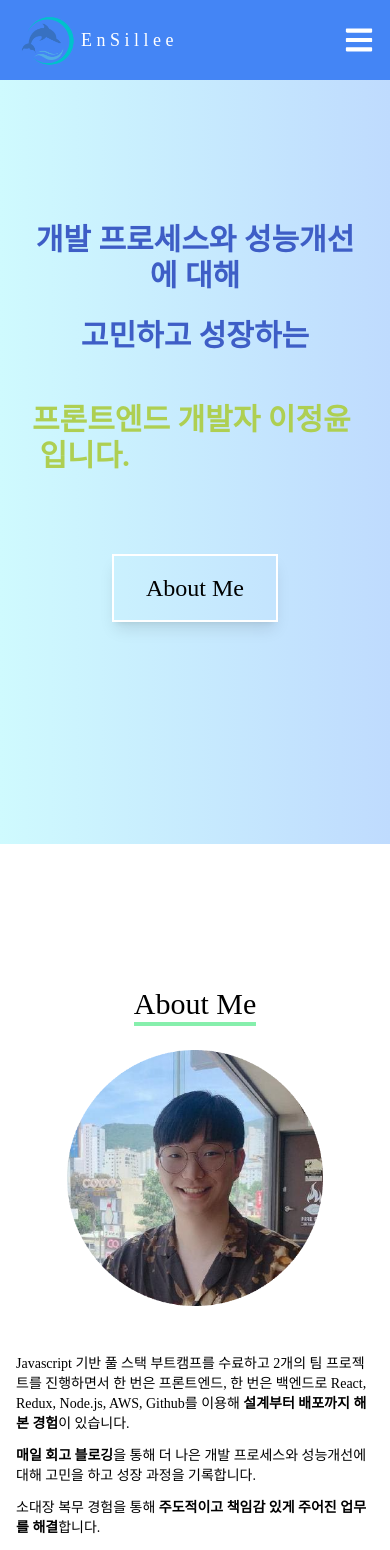
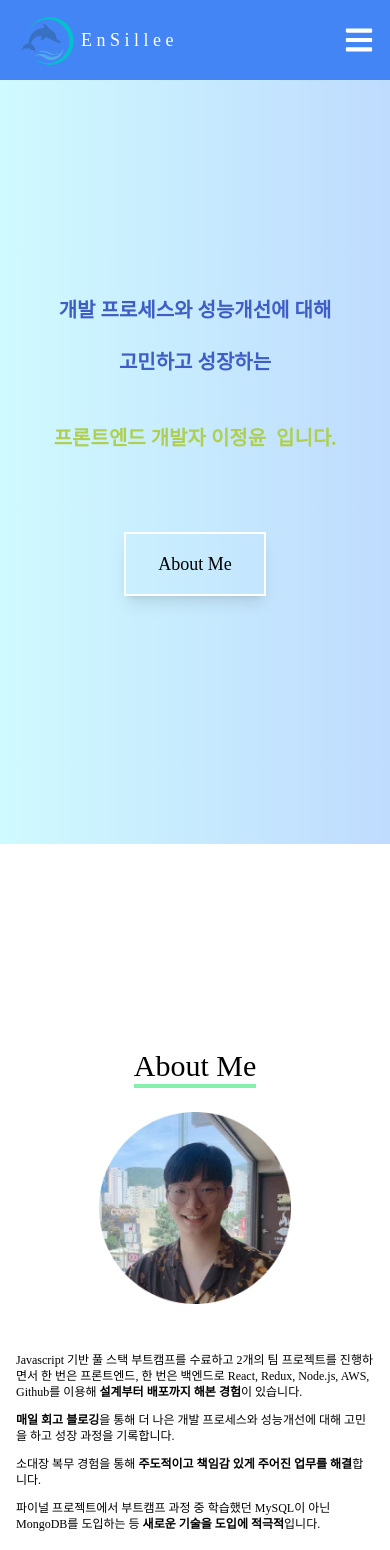
Before and after one commit to EnSillee/Portfolio, a React (Create React App) app: page / in a window 390 px wide. Shown: the top 1550 px of the page. Built offline with nearby package versions, Linux system fonts and the light colour scheme.

Commit message:
Fix responsive css - home, about.jsx

```diff
--- a/src/components/About.jsx
+++ b/src/components/About.jsx
@@ -18,25 +18,25 @@ const About = () => {
               <img
                 src={profileimg}
                 alt="profile"
-                className=" mx-auto w-[16rem] sm:w-[20rem] md:w-[24rem] "
+                className=" mx-auto w-[12rem] sm:w-[15rem] md:w-[18rem] lg:w-[24rem] "
               />
             </span>
           </div>
 
           <div className='nanum'>
-            <p className=' mt-4 pb-3 md:pt-0 md:mt-8 text-sm md:text-lg  lg:text-xl'>
+            <p className=' mt-4 pb-3 md:pt-0 md:mt-8 text-xs sm:text-sm lg:text-xl'>
               Javascript 기반 풀 스택 부트캠프를 수료하고 2개의 팀 프로젝트를
               진행하면서 한 번은 프론트엔드, 한 번은 백엔드로 React, Redux,
               Node.js, AWS, Github를 이용해 <strong>설계부터 배포까지 해본 경험</strong>이
               있습니다.
             </p>
-            <p className=' pb-3 text-sm md:text-lg '>
+            <p className=' pb-3 text-xs sm:text-sm lg:text-xl '>
              <strong>매일 회고 블로깅</strong>을 통해 더 나은 개발 프로세스와 성능개선에 대해 고민을 하고 성장 과정을 기록합니다.
             </p>
-            <p className=' pb-3 text-sm md:text-lg '>
+            <p className=' pb-3  text-xs sm:text-sm lg:text-xl '>
             소대장 복무 경험을 통해  <strong>주도적이고 책임감 있게 주어진 업무를 해결</strong>합니다.
             </p>
-            <p className=' pb-20 mb-12 text-sm md:text-lg md:pb-0'>
+            <p className=' pb-20 mb-16 text-xs sm:text-sm lg:text-xl md:pb-0 md:mb-0'>
             파이널 프로젝트에서 부트캠프 과정 중 학습했던 MySQL이 아닌 MongoDB를 도입하는 등 <strong>새로운 기술을 도입에 적극적</strong>입니다.
             </p>
           </div>
--- a/src/components/Home.jsx
+++ b/src/components/Home.jsx
@@ -8,12 +8,12 @@ const Home = () => {
       {/* Container */}
       <div className="max-w-[1000px] mx-auto px-8 flex flex-col justify-center items-center h-full">
         <p className=" text-blue-300"></p>
-        <h1 className=" text-3xl sm:text-4xl md:text-5xl font-bold text-[#3e5ec6]">
-          <div className='mb-6 text-center'>개발 프로세스와 성능개선에 대해</div>
+        <h1 className=" text-xl xs:text-3xl sm:text-4xl md:text-5xl font-bold text-[#3e5ec6]">
+          <div className='mb-6 mt-12 text-center md:mt-24'>개발 프로세스와 성능개선에 대해</div>
           {/* <div className='mb-6 text-center'>미션과 비전에 대해</div> */}
           <div className=' text-center'>고민하고 성장하는</div>
         </h1>
-        <h2 className=" text-3xl sm:text-4xl md:text-5xl font-bold text-[#aecf52] pt-12">
+        <h2 className=" text-xl xs:text-3xl sm:text-4xl md:text-5xl font-bold text-[#aecf52] pt-12">
           프론트엔드 개발자 이정윤 &nbsp;
           <span>
 
@@ -28,7 +28,7 @@ const Home = () => {
               to="about"
               smooth={true}
               duration={200}
-              className=" text-2xl duration-300 group text-black border-2 border-white px-8 py-4 mt-12 flex items-center hover:bg-white hover:scale-110 shadow-lg"
+              className=" text-lg xs:text-1xl sm:text-2xl md:text-3xl duration-300 group text-black border-2 border-white px-8 py-4 mt-12 flex items-center hover:bg-white hover:scale-110 shadow-lg"
             >
               About Me
             </Link>
--- a/src/components/Skills.jsx
+++ b/src/components/Skills.jsx
@@ -17,7 +17,7 @@ const Skills = () => {
         <div>
           <p className="pb-28 md:pb-0"></p>
           <p className="px-4 text-4xl font-bold ">Skills</p>
-          <p className="px-4 py-8">
+          <p className="px-4 py-6">
             These are the technologies I've worked with
           </p>
         </div>
--- a/tailwind.config.js
+++ b/tailwind.config.js
@@ -5,6 +5,7 @@ module.exports = {
   darkMode: 'media', // or 'class'
   theme: {
     screens: {
+      xs: '480px',
       sm: '640px',
       md: '768px',
       lg: '1024px',
```
